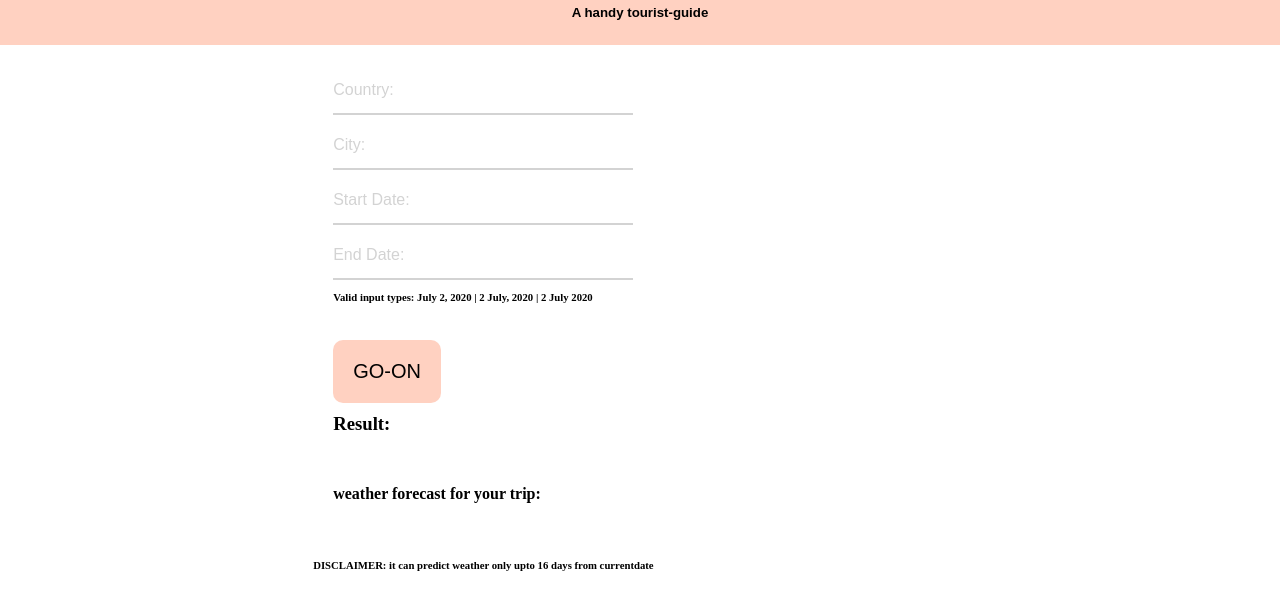
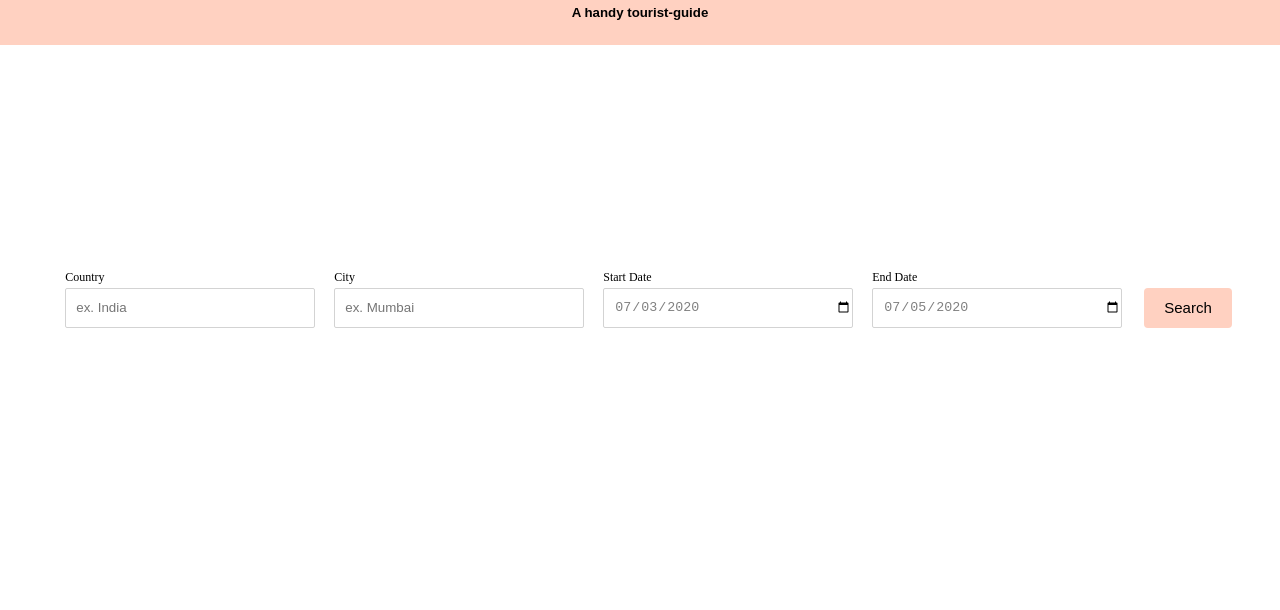
Before and after one commit to mini2809/Capstonepr, a website built with webpack: page src/client/views/index.html in a window 1280 px wide. Shown: the part 56-666 px from the top of the page. Built offline with nearby package versions, Linux system fonts and the light colour scheme.

Commit message:
Updates styling of Input form

```diff
--- a/src/client/index.js
+++ b/src/client/index.js
@@ -1,4 +1,5 @@
 import { handle_submit } from '../client/js/form_handler.js'
+import { setInputDates } from '../client/js/default_functions.js'
 import  './styles/base.scss'
 import './styles/input.scss'
 
@@ -6,6 +7,8 @@ export {
 	handle_submit
 }
 
+setInputDates();
+
 window.addEventListener('DOMContentLoaded', (event) => {
     let submit = document.getElementById("button")
 	submit.addEventListener('click', handle_submit);
--- /dev/null
+++ b/src/client/js/default_functions.js
@@ -0,0 +1,19 @@
+export function setInputDates() {
+	// This function is used to set html attributes of input dates
+	let today = new Date();
+	today.setDate(today.getDate());
+	let minDate = today.toISOString().split('T')[0]
+	today.setDate(today.getDate() + 2);
+	let defaultEndDate = today.toISOString().split('T')[0];
+	today.setDate(today.getDate() + 14);
+	let maxDate = today.toISOString().split('T')[0];
+
+
+	document.getElementById("start_date").setAttribute("min", minDate);
+	document.getElementById("start_date").setAttribute("max", maxDate);
+	document.getElementById("start_date").setAttribute("value", minDate);
+	document.getElementById("end_date").setAttribute("min", minDate);
+	document.getElementById("end_date").setAttribute("max", maxDate);
+	document.getElementById("end_date").setAttribute("value", defaultEndDate);
+
+}
--- a/src/client/js/form_handler.js
+++ b/src/client/js/form_handler.js
@@ -46,7 +46,6 @@ export async function handle_submit(event){
 			//computing duration of trip
 			let diff = await daysBetweenDates(today_date, start_date)
 			duration.innerHTML = "Your trip is "+ (diff+1) +" day(s) away"
-
 			if(diff+ tripDays >= 16 )
 				alert("cannot predict beyond 16 days from today")
 			else{
--- a/src/client/styles/base.scss
+++ b/src/client/styles/base.scss
@@ -17,11 +17,6 @@ body{
 	font-size: 10px;
 }
 
-.menu{
-	grid-area: menu;
-	/*background-color: lightgrey;*/
-	/*width : 100%;*/
-}
 
 .footer{
 	grid-area: footer;
@@ -30,43 +25,23 @@ body{
 }
 
 .main{
-	grid-area: main;
-	/*background-color: orange;*/
-	/*width : 100%;*/
 	padding: 20px;
-
 }
 
 .container{
-	display: grid;
-	grid-template-areas: 'header header header'
-				   'menu main main'
-				   'menu footer footer';
    	line-height: 5px;
    	width: 100%;
-
 }
 
-#button{
-	border: none;
-	background-color: #FFD1C1;
-	font-size: 20px;
-	padding: 20px;
-	border-radius: 10px;
-}
-
-#button:hover{
-	background-color: grey;
-	color: black;
-}
-input{
-	height: 50;
-	width: 300px;
-
-}
 
 .icon{
 	height: 30px;
 	width: 30px;
 	padding-top: 10px;
 }
+
+.form-travel{
+	width: max-content;
+	margin: 0 auto;
+	margin-top: 200px;
+}
--- a/src/client/styles/input.scss
+++ b/src/client/styles/input.scss
@@ -7,35 +7,31 @@
 }
 .input-wrap {
   position: relative;
-  width: 250px;
-  height: 40px;
-  line-height: 50px;
+  display: inline;
+  padding: 2px;
+  margin-left: 15px;
+  float: left;
 }
 
 label {
-	font-family: sans-serif;
-	position: absolute;
-	top: 0;
-	left: 0;
-	color: lightgrey;
-	transition: 0.2s all;
-	cursor: text;
+  display: block;
+  padding: 8px 0;
+  font-size: 12px;
 }
+
 input {
-  border: 0;
   outline: 0;
-  border-bottom: 2px solid lightgrey;
+  border: 1px solid lightgrey;
+  border-radius: 2px;
   box-shadow: none;
-  padding: 0.5rem 0;
+  width: 250px;
+  height: 40px;
+  padding-left: 10px;
+  color: grey;
  }
 
-input:invalid {
-	outline: 0;
-	color: #ff2300;
-	border-color: lightgrey;
-}
-input:focus,
-input:valid {
+
+input:focus{
   border-color: black;
 
 }
@@ -47,3 +43,20 @@ input:valid~label {
   font-family: sans-serif;
 
 }
+
+
+#button{
+  border: none;
+  background-color: #FFD1C1;
+  height: 40px;
+  font-size: 15px;
+  border: 0px solid lightgrey;
+  border-radius: 4px;
+  padding: 0 20px;
+  margin-top: 23px;
+  margin-left: 20px;
+}
+
+#button:hover{
+
+}
--- a/src/client/views/index.html
+++ b/src/client/views/index.html
@@ -8,49 +8,41 @@
 			<h1>TRAVEL PLANNER<h1>
 			<h5>A handy tourist-guide</h5>
 		</div>
-		<div class="menu"></div>
 		<div class= "main">
 			<div >
 				<img id ="image" />
 			</div>
-			<form action="">
+			<form class="form-travel" action="">
 				<div class="input-wrap">
-					<input type="text" id="country" required/>
-					<label for="country">Country:</label>
+					<label for="Country">Country</label>
+					<input type="text" id="country" placeholder="ex. India"required/>
+
 				</div>
-				<br><br><br>
 				<div class="input-wrap">
-					<input type="text" id="city" required/>
-					<label for="city">City:</label>
+					<label for="City">City</label>
+					<input type="text" id="city" placeholder="ex. Mumbai" required/>
+
 				</div>
-				<br><br><br>
 				<div class="input-wrap">
-					<input type="text" id="start_date" required/>
-					<label for="start_date">Start Date:</label>
+					<label for="Start-Date">Start Date</label>
+					<input type="date" id="start_date" required/>
 				</div>
-				<br><br><br>
 				<div class="input-wrap">
-					<input type="text" id="end_date" required/>
-					<label for="end_date">End Date:</label>
+					<label for="End-Date">End Date</label>
+					<input type="date" id="end_date"placeholder="dd-mm-yyyy" value=""min="1997-01-01" max="2030-12-31"required/>
+
 				</div>
 
-				<h6> Valid input types: July 2, 2020 | 2 July, 2020 | 2 July 2020 </h6>
-				<br><br><br>
-				<button id="button">GO-ON</button>
+				<button id="button">Search</button>
 
 			</form>
-			<h3>Result:</h3>
 			<div id= "result"></div>
-			<br><br>
 			<div id="duration"></div>
-			<br/><br/><br/>
-			<h4>weather forecast for your trip:  </h4>
 			<div id= "weatherData">
 				<div id ="x"></div>
 			</div>
 		</div>
 		<div class="footer">
-			<h6> DISCLAIMER: it can predict weather only upto 16 days from currentdate</h6>
 		</div>
 		<script>
 			if (  '%NODE_ENV%' || '%NODE_ENV%' === 'development') {
```
Also changed, not shown: src/client/media/search-icon.png (added).
